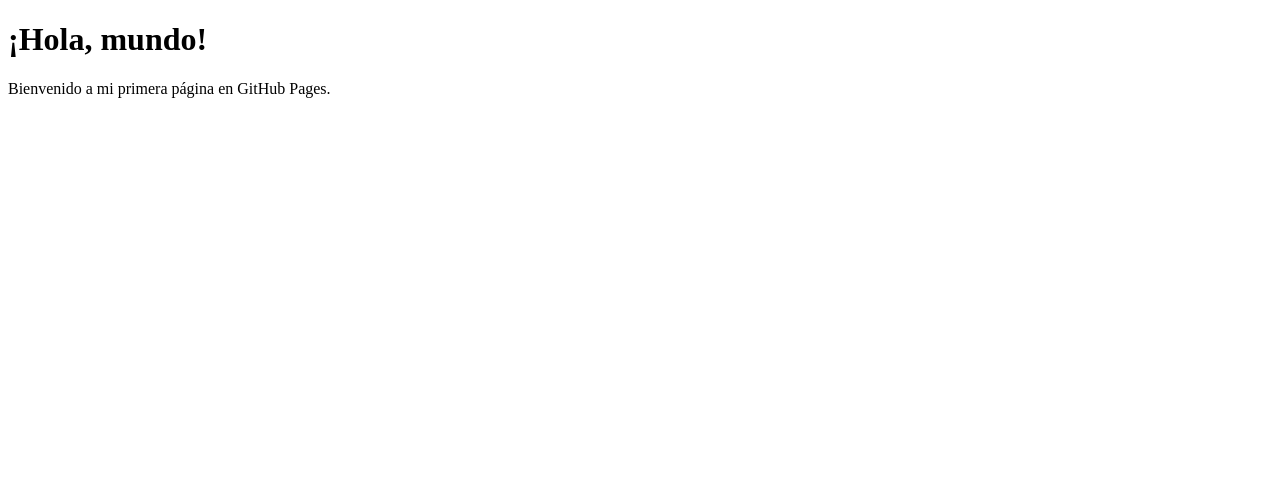
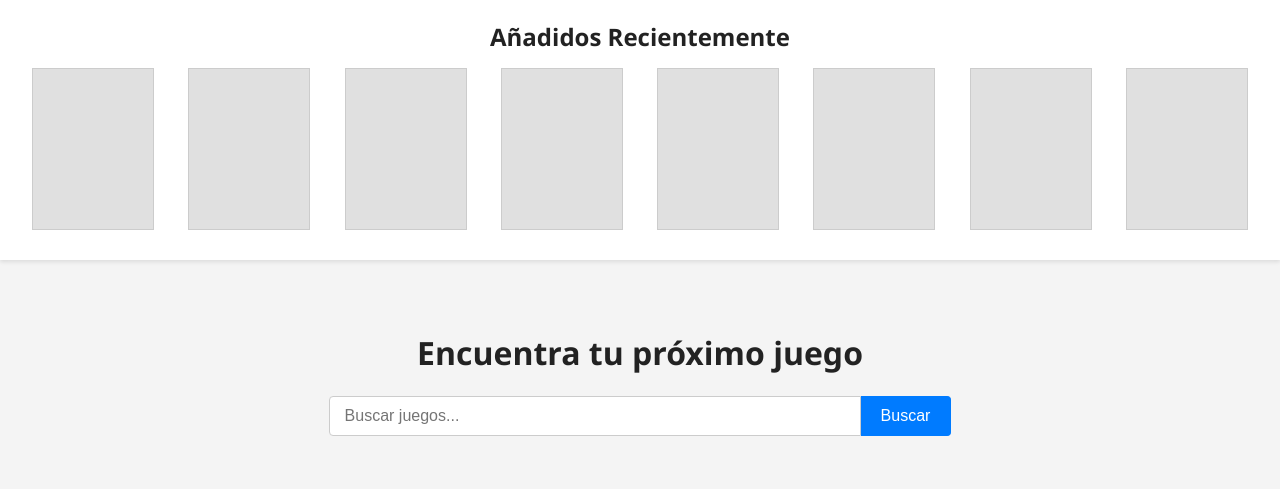
Before and after one commit to Vicioware/inicio, a plain HTML site: page index.html in a window 1280 px wide. Drawn offline with Linux system fonts and the light colour scheme.

Commit message:
Update (test)

```diff
--- a/index.html
+++ b/index.html
@@ -1,12 +1,45 @@
 <!DOCTYPE html>
 <html lang="es">
 <head>
-  <meta charset="UTF-8">
-  <meta name="viewport" content="width=device-width, initial-scale=1.0">
-  <title>Mi Página Web</title>
+    <meta charset="UTF-8">
+    <meta name="viewport" content="width=device-width, initial-scale=1.0">
+    <title>Buscador de Juegos</title>
+    <link rel="stylesheet" href="style.css">
 </head>
 <body>
-  <h1>¡Hola, mundo!</h1>
-  <p>Bienvenido a mi primera página en GitHub Pages.</p>
+
+    <header class="recently-added">
+        <h2>Añadidos Recientemente</h2>
+        <div class="game-covers">
+            <!-- Aquí irán las 8 portadas de juegos -->
+            <div class="game-cover-placeholder"></div>
+            <div class="game-cover-placeholder"></div>
+            <div class="game-cover-placeholder"></div>
+            <div class="game-cover-placeholder"></div>
+            <div class="game-cover-placeholder"></div>
+            <div class="game-cover-placeholder"></div>
+            <div class="game-cover-placeholder"></div>
+            <div class="game-cover-placeholder"></div>
+        </div>
+    </header>
+
+    <main class="search-section">
+        <h1>Encuentra tu próximo juego</h1>
+        <form id="search-form">
+            <input type="text" id="search-input" placeholder="Buscar juegos...">
+            <button type="submit">Buscar</button>
+        </form>
+        <!-- Aquí se podrían mostrar los resultados de la búsqueda -->
+        <div class="search-results">
+            <!-- Los resultados aparecerán aquí -->
+        </div>
+    </main>
+
+    <footer>
+        <!-- Puedes añadir información de pie de página si lo deseas -->
+    </footer>
+
+    <!-- Opcional: Enlace a un archivo JavaScript si necesitas interactividad -->
+    <!-- <script src="script.js"></script> -->
 </body>
 </html>
--- /dev/null
+++ b/style.css
@@ -0,0 +1,108 @@
+/* Estilos generales */
+body {
+    font-family: 'Segoe UI', Tahoma, Geneva, Verdana, sans-serif;
+    margin: 0;
+    padding: 0;
+    background-color: #f4f4f4;
+    color: #333;
+}
+
+h1, h2 {
+    text-align: center;
+    color: #222;
+}
+
+/* Sección de Añadidos Recientemente */
+.recently-added {
+    background-color: #fff;
+    padding: 20px;
+    margin-bottom: 30px;
+    box-shadow: 0 2px 4px rgba(0,0,0,0.1);
+}
+
+.recently-added h2 {
+    margin-top: 0;
+    margin-bottom: 15px;
+}
+
+.game-covers {
+    display: flex;
+    justify-content: space-around; /* O space-between si prefieres */
+    overflow-x: auto; /* Permite scroll horizontal si no caben */
+    padding-bottom: 10px; /* Espacio para la barra de scroll si aparece */
+}
+
+.game-cover-placeholder {
+    width: 120px; /* Ancho de la portada */
+    height: 160px; /* Alto de la portada */
+    background-color: #e0e0e0; /* Color placeholder */
+    border: 1px solid #ccc;
+    flex-shrink: 0; /* Evita que las portadas se encojan */
+    margin-right: 10px; /* Espacio entre portadas */
+    display: flex;
+    align-items: center;
+    justify-content: center;
+    font-size: 12px;
+    color: #888;
+    /* Podrías añadir texto o un icono aquí */
+    /* content: "Portada"; */
+}
+
+.game-cover-placeholder:last-child {
+    margin-right: 0;
+}
+
+/* Sección de Búsqueda */
+.search-section {
+    padding: 20px;
+    max-width: 800px;
+    margin: 0 auto; /* Centra la sección de búsqueda */
+}
+
+#search-form {
+    display: flex;
+    justify-content: center;
+    margin-bottom: 20px;
+}
+
+#search-input {
+    padding: 10px 15px;
+    font-size: 16px;
+    border: 1px solid #ccc;
+    border-radius: 4px 0 0 4px; /* Bordes redondeados a la izquierda */
+    width: 70%; /* Ancho del campo de búsqueda */
+    max-width: 500px;
+}
+
+#search-form button {
+    padding: 10px 20px;
+    font-size: 16px;
+    background-color: #007bff; /* Azul profesional */
+    color: white;
+    border: 1px solid #007bff;
+    border-left: none; /* Quita el borde izquierdo para unirlo al input */
+    border-radius: 0 4px 4px 0; /* Bordes redondeados a la derecha */
+    cursor: pointer;
+    transition: background-color 0.3s ease;
+}
+
+#search-form button:hover {
+    background-color: #0056b3; /* Azul más oscuro al pasar el ratón */
+}
+
+.search-results {
+    /* Estilos para mostrar los resultados de búsqueda */
+    margin-top: 30px;
+    text-align: center;
+    color: #666;
+}
+
+/* Estilos responsivos básicos (opcional) */
+@media (max-width: 768px) {
+    .game-covers {
+        justify-content: flex-start; /* Alinea al inicio en pantallas pequeñas */
+    }
+    #search-input {
+        width: 60%;
+    }
+}
```
